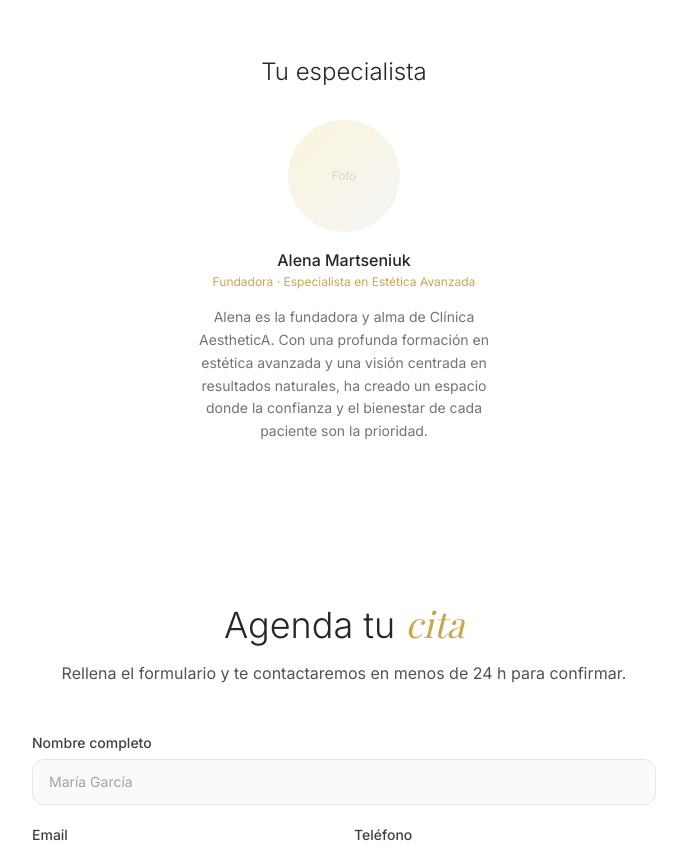
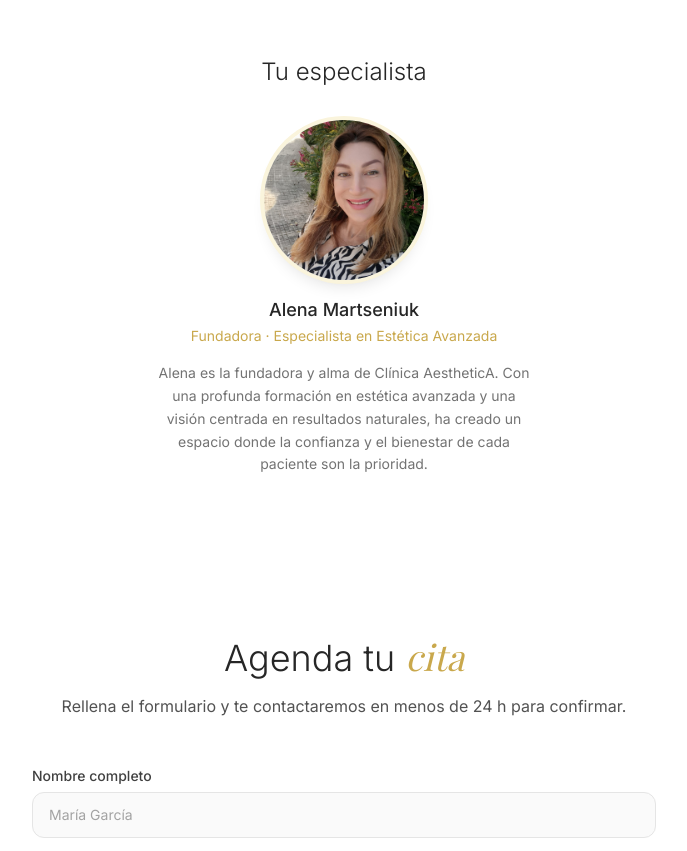
Before and after one commit to lalego/aesthetica-web, a React (Vite) app: page / in a window 1280 px wide. Shown: the part 2460-3311 px from the top of the page, without its empty margins (296-983 px from the left). Built offline with nearby package versions, Linux system fonts and the light colour scheme; no server answers; the database is empty; a web font is replaced by a local one.

Commit message:
feat: foto de Alena en sección Tu especialista

```diff
--- a/src/components/sections/AboutSection.tsx
+++ b/src/components/sections/AboutSection.tsx
@@ -39,6 +39,7 @@ const ABOUT = {
       name: 'Alena Martseniuk',
       role: 'Fundadora · Especialista en Estética Avanzada',
       bio: 'Alena es la fundadora y alma de Clínica AestheticA. Con una profunda formación en estética avanzada y una visión centrada en resultados naturales, ha creado un espacio donde la confianza y el bienestar de cada paciente son la prioridad.',
+      avatar: '/alena_bio.jpeg',
     },
   ],
 }
@@ -104,19 +105,17 @@ export const AboutSection = () => {
               Tu especialista
             </h3>
             <div className="flex flex-wrap justify-center gap-8">
-              {ABOUT.team.map(({ name, role, bio }) => (
+              {ABOUT.team.map(({ name, role, bio, avatar }) => (
                 <div
                   key={name}
-                  className="flex flex-col items-center text-center max-w-xs space-y-4"
+                  className="flex flex-col items-center text-center max-w-sm space-y-4"
                 >
-                  {/* Avatar placeholder */}
-                  <div className="w-28 h-28 rounded-full bg-gradient-to-br from-gold-100 to-neutral-100 flex items-center justify-center text-neutral-300 text-xs">
-                    Foto
-                    {/* <img src={avatar} alt={name} className="w-full h-full object-cover rounded-full" /> */}
+                  <div className="w-40 h-40 rounded-full overflow-hidden ring-4 ring-gold-100 shadow-lg">
+                    <img src={avatar} alt={name} className="w-full h-full object-cover object-top" />
                   </div>
                   <div>
-                    <p className="font-medium text-neutral-800">{name}</p>
-                    <p className="text-xs text-gold-400 mt-0.5">{role}</p>
+                    <p className="text-lg font-medium text-neutral-800">{name}</p>
+                    <p className="text-sm text-gold-400 mt-0.5">{role}</p>
                   </div>
                   <p className="text-sm text-neutral-500 leading-relaxed">{bio}</p>
                 </div>
```
Also changed, not shown: public/alena_bio.jpeg (added).
